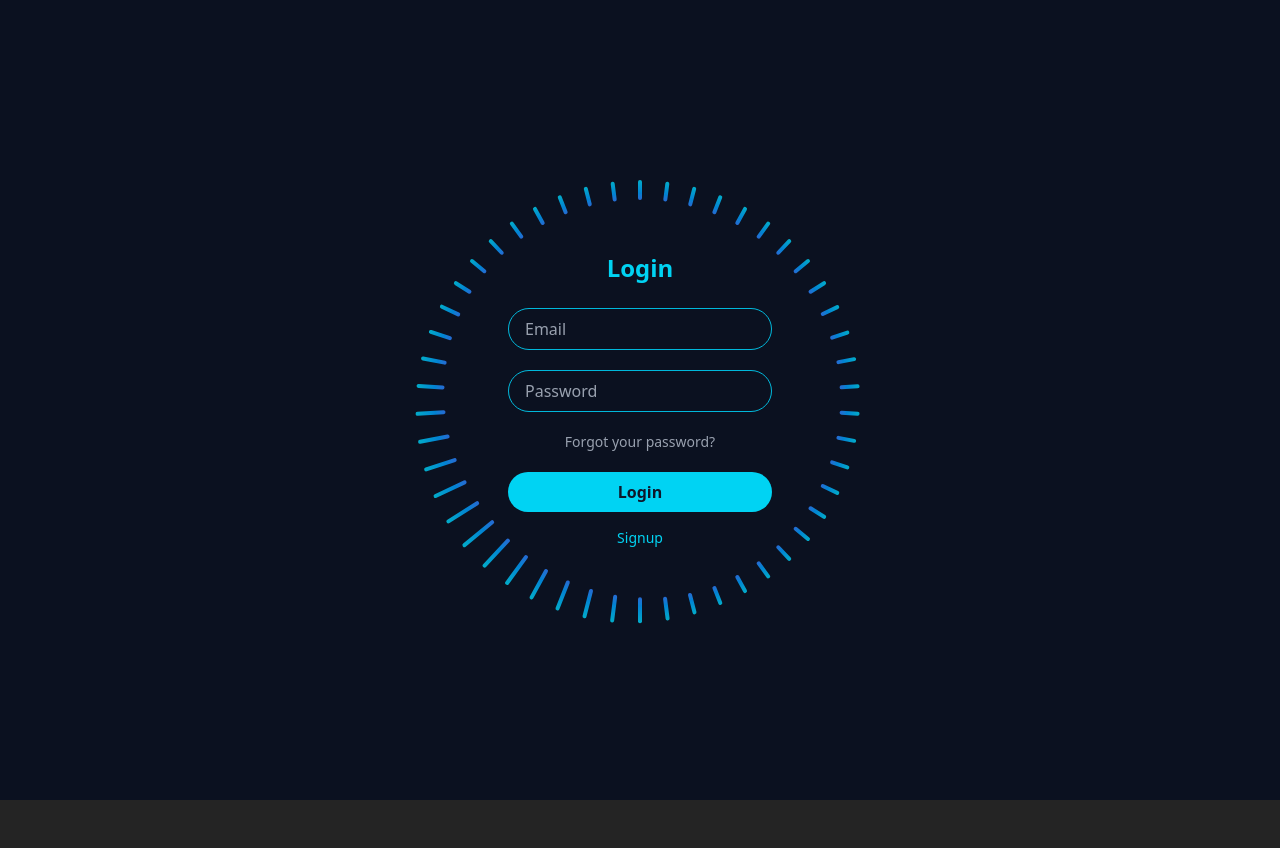
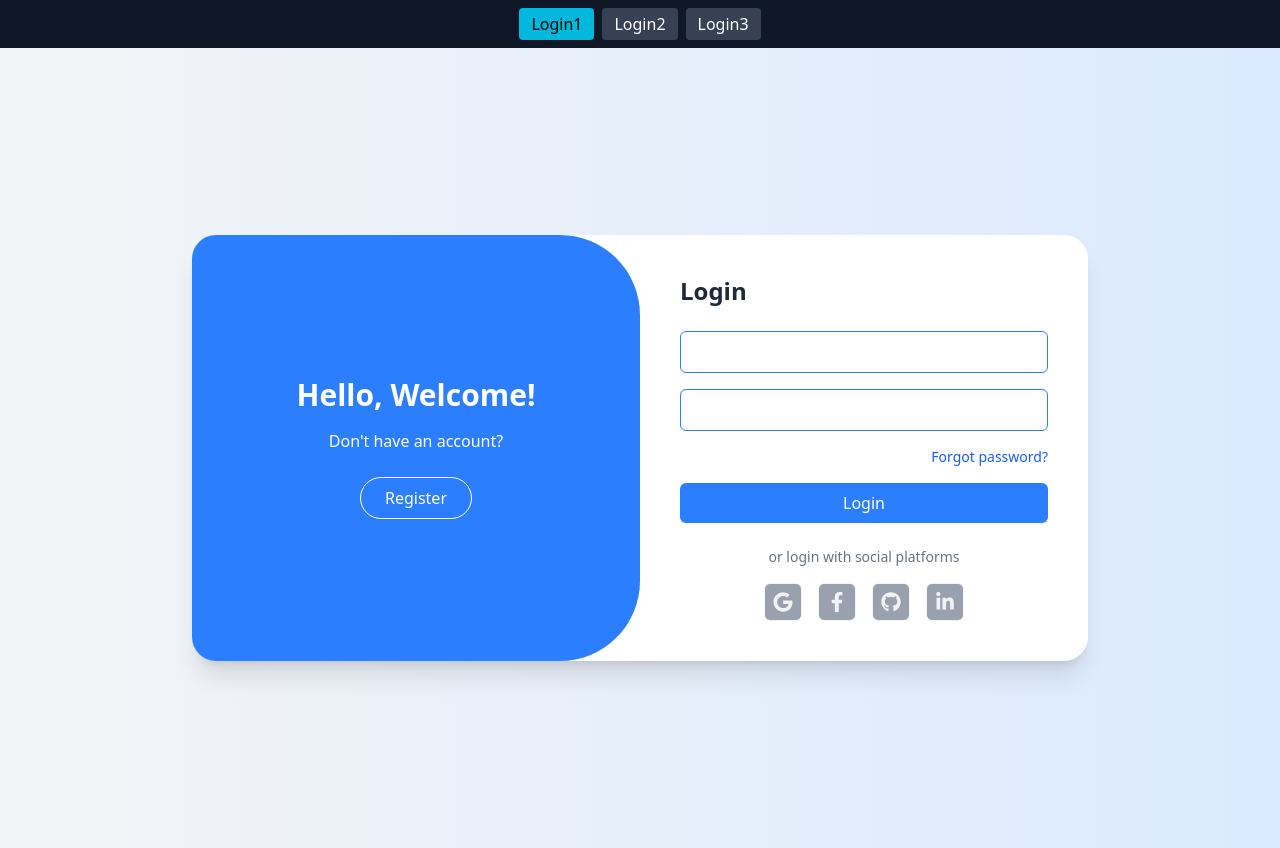
Before and after one commit to amarkes/truff-login, a React (Vite) app: page / in a window 1280 px wide. Before the commit the page ends 800 px from the top, so only its background shows below. Built offline with nearby package versions, Linux system fonts and the light colour scheme.

Commit message:
feat: menu in app

```diff
--- a/package.json
+++ b/package.json
@@ -1,7 +1,7 @@
 {
   "name": "truff-login",
   "private": true,
-  "version": "1.2.0",
+  "version": "1.3.0",
   "type": "module",
   "scripts": {
     "dev": "vite",
--- a/src/App.jsx
+++ b/src/App.jsx
@@ -1,13 +1,33 @@
-import { useMemo } from "react";
+import { useState } from "react";
 import loginPages from "./pages/LoginPages";
 
 function App() {
-  const RandomLogin = useMemo(() => {
-    const index = Math.floor(Math.random() * loginPages.length);
-    return loginPages[index];
-  }, []);
+  const [pageIndex, setPageIndex] = useState(0);
+  const LoginComponent = loginPages[pageIndex];
 
-  return <RandomLogin />;
+  return (
+    <div className="min-h-screen flex flex-col">
+      {/* Menu superior */}
+      <nav className="bg-gray-900 text-white px-4 py-2 flex gap-2 justify-center sticky top-0 z-50">
+        {loginPages.map((_, index) => (
+          <button
+            key={index}
+            onClick={() => setPageIndex(index)}
+            className={`px-3 py-1 rounded ${
+              index === pageIndex ? "bg-cyan-500 text-black" : "bg-gray-700 hover:bg-gray-600"
+            }`}
+          >
+            Login{index + 1}
+          </button>
+        ))}
+      </nav>
+
+      {/* Página atual */}
+      <main className="flex-grow">
+        <LoginComponent />
+      </main>
+    </div>
+  );
 }
 
 export default App;
--- a/src/pages/LoginPages.ts
+++ b/src/pages/LoginPages.ts
@@ -1,16 +1,12 @@
-import React from "react";
 import Login1 from "../components/login1/Login1";
 import Login2 from "../components/login2/Login2";
 import Login3 from "../components/login3/Login3";
-// import Login2 from "../components/Login2";
-// import Login3 from "../components/Login3";
-// ... até Login10
 
-const loginPages: React.FC[] = [
-  //Login1,
-  //Login2,
+const loginPages = [
+  Login1,
+  Login2,
   Login3,
-  // ...
+  // Adicione os demais conforme for criando
 ];
 
 export default loginPages;
```
Also changed, not shown: 1 other file (tests, documents, lock files or other folders).
